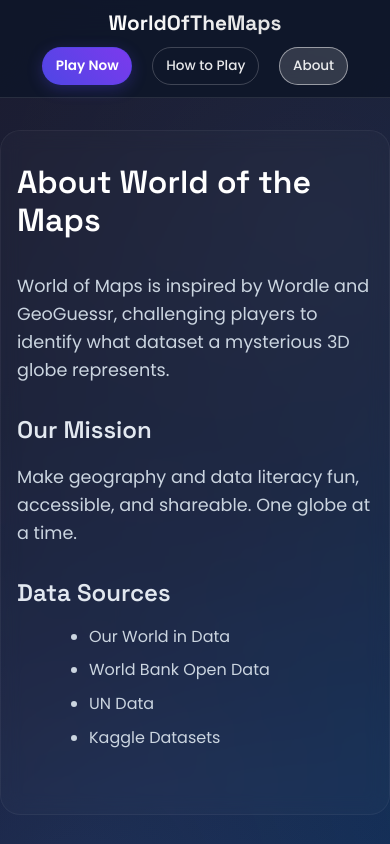
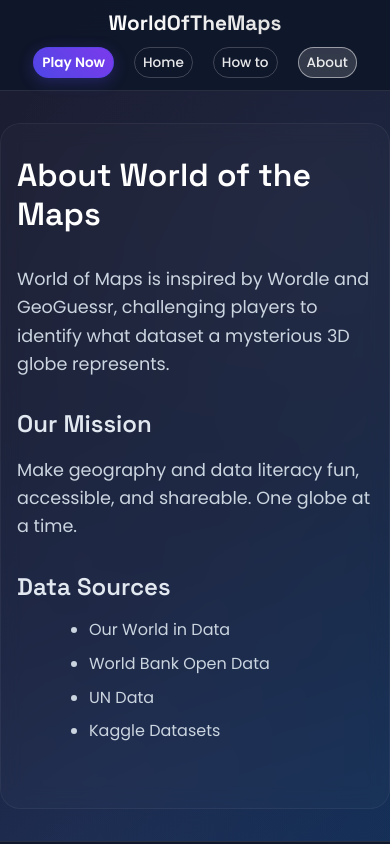
Before and after one commit to mbtammi/worldofmaps, a React (Vite) app: page /about in a window 390 px wide. Shown: the top 844 px of the page. Built offline with nearby package versions, Linux system fonts and the light colour scheme.

Commit message:
minor mobile

```diff
--- a/src/components/Header.css
+++ b/src/components/Header.css
@@ -175,7 +175,7 @@
   }
 
   .nav-btn {
-    padding: 0.5rem 0.8rem;
+    padding: 0.3rem 0.5rem;
     font-size: 0.85rem;
     border-radius: 20px;
     min-width: auto;
--- a/src/components/Header.jsx
+++ b/src/components/Header.jsx
@@ -51,10 +51,16 @@ function Header({ theme, onThemeChange }) {
               Play Now
             </button>
             <button
+              onClick={() => handleNavigation('home')}
+              className={`nav-btn ${currentPage === 'home' ? 'nav-btn-active' : ''}`}
+            >
+              Home
+            </button>
+            <button
               onClick={() => handleNavigation('howToPlay')}
               className={`nav-btn ${currentPage === 'how-to-play' ? 'nav-btn-active' : ''}`}
             >
-              How to Play
+              How to
             </button>
             <button
               onClick={() => handleNavigation('about')}
```
